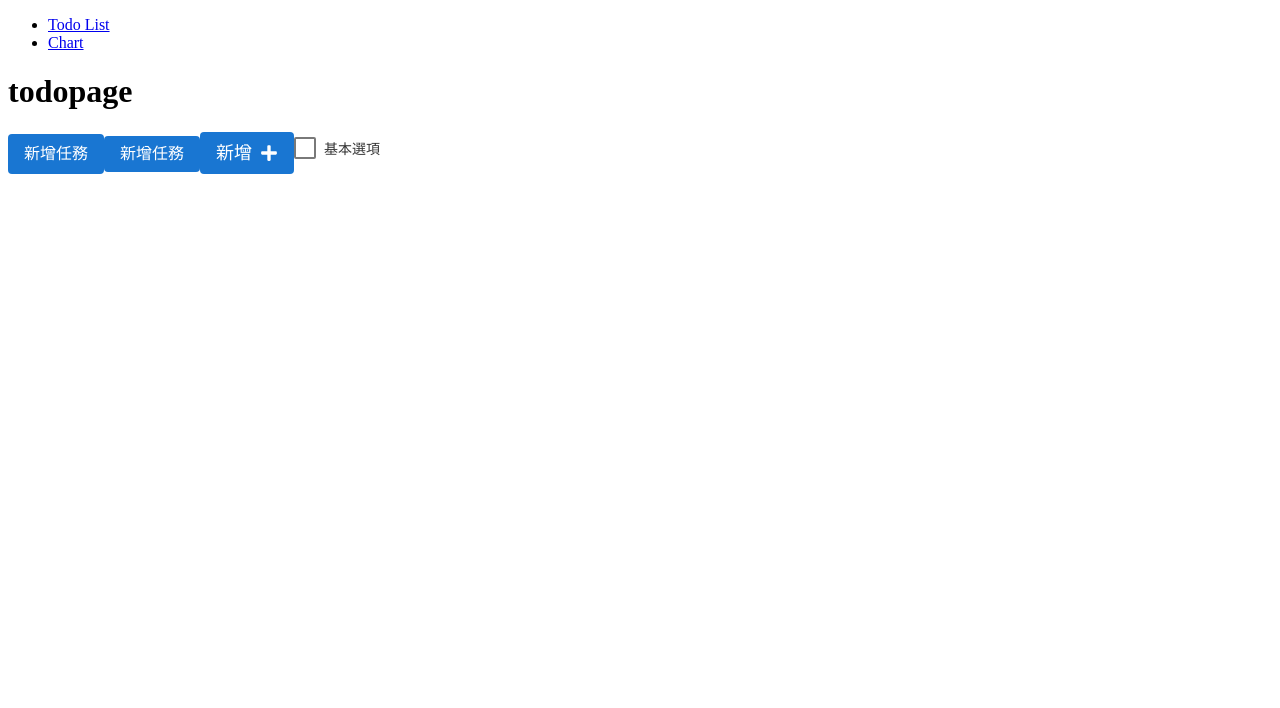
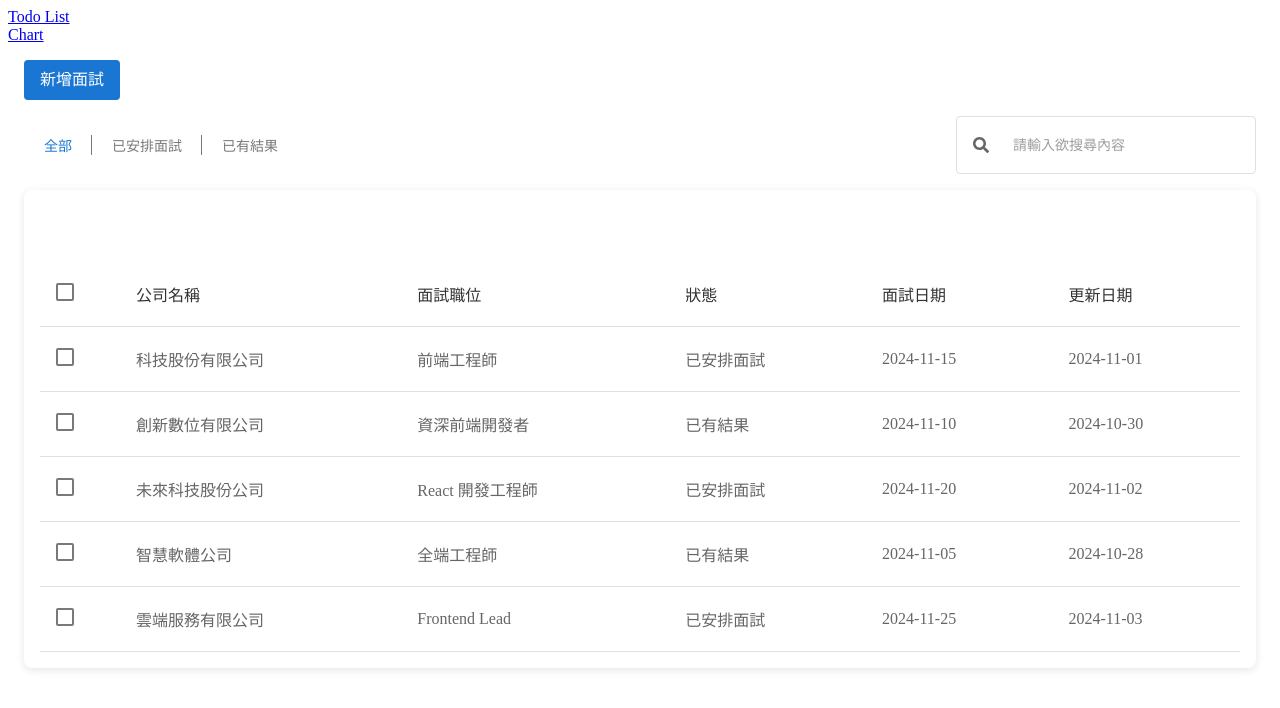
Before and after one commit to dio-chu/React-interview-todo-list, a React (Vite) app: page / in a window 1280 px wide. Shown: the top 708 px of the page. Built offline with nearby package versions, Linux system fonts and the light colour scheme.

Commit message:
feat:切版，調整scss

```diff
--- a/src/App.jsx
+++ b/src/App.jsx
@@ -5,27 +5,21 @@ import ChartPage from "./pages/ChartPage";
 function App() {
   return (
     <Router>
-      <div className="container mx-auto px-4">
-        <nav className="mb-4 p-4 border-b">
-          <ul className="flex space-x-4">
-            <li>
+      <div>
         <Link to="/" className="hover:text-blue-500">
           Todo List
         </Link>
-            </li>
-            <li>
+      </div>
+      <div>
         <Link to="/chart" className="hover:text-blue-500">
           Chart
         </Link>
-            </li>
-          </ul>
-        </nav>
+      </div>
 
       <Routes>
         <Route path="/" element={<TodoPage />} />
         <Route path="/chart" element={<ChartPage />} />
       </Routes>
-      </div>
     </Router>
   );
 }
--- a/src/components/styles/DButton.scss
+++ b/src/components/styles/DButton.scss
@@ -14,41 +14,55 @@
   gap: 8px;
   padding: 0 16px;
 
-  &:hover:not(#{$root}--disabled) {
-    background-color: darken(#1976d2, 10%);
+  &:hover {
+    background-color: #1165b9;
   }
 
-  &--size {
-    &-small {
-      font-size: 0.875rem;
-      min-height: 30px;
-    }
-
-    &-medium {
-      font-size: 1rem;
-      min-height: 36px;
-    }
-
-    &-large {
-      font-size: 1.125rem;
-      min-height: 42px;
-    }
-  }
-
+  // 組合 size 和 density
   &--density {
     &-default {
-      padding-top: 4px;
-      padding-bottom: 4px;
+      &#{$root}--size-small {
+        height: 32px;
+        font-size: 14px;
+      }
+      &#{$root}--size-medium {
+        height: 40px;
+        font-size: 16px;
+      }
+      &#{$root}--size-large {
+        height: 48px;
+        font-size: 18px;
+      }
     }
 
     &-comfortable {
-      padding-top: 12px;
-      padding-bottom: 12px;
+      &#{$root}--size-small {
+        height: 28px;
+        font-size: 13px;
+      }
+      &#{$root}--size-medium {
+        height: 36px;
+        font-size: 15px;
+      }
+      &#{$root}--size-large {
+        height: 44px;
+        font-size: 17px;
+      }
     }
 
     &-compact {
-      padding-top: 0px;
-      padding-bottom: 0px;
+      &#{$root}--size-small {
+        height: 24px;
+        font-size: 12px;
+      }
+      &#{$root}--size-medium {
+        height: 32px;
+        font-size: 14px;
+      }
+      &#{$root}--size-large {
+        height: 40px;
+        font-size: 16px;
+      }
     }
   }
 
@@ -65,6 +79,6 @@
   &__icon {
     display: inline-flex;
     align-items: center;
-    font-size: 1em;
+    font-size: inherit; // 讓圖標繼承按鈕的字體大小
   }
 }
--- a/src/components/styles/DDataTable.scss
+++ b/src/components/styles/DDataTable.scss
@@ -11,7 +11,7 @@
 
   th,
   td {
-    padding: 12px 16px;
+    padding: 20px 16px;
     text-align: left;
     border-bottom: 1px solid #e0e0e0;
   }
--- a/src/components/styles/DSelect.scss
+++ b/src/components/styles/DSelect.scss
@@ -11,6 +11,30 @@
     transition: color 0.3s;
     color: #797979;
     background-color: transparent;
+    position: relative;
+    overflow: hidden;
+
+    &::before {
+      content: "";
+      position: absolute;
+      top: 50%;
+      left: 50%;
+      width: 0;
+      height: 0;
+      background: rgba(25, 118, 210, 0.2);
+      border-radius: 50%;
+      transform: translate(-50%, -50%);
+      transition: width 0.6s ease-out, height 0.6s ease-out,
+        opacity 0.6s ease-out;
+      opacity: 0;
+      pointer-events: none;
+    }
+
+    &:active::before {
+      width: 300px;
+      height: 300px;
+      opacity: 1;
+    }
 
     &:not(:last-child) {
       position: relative;
@@ -28,11 +52,24 @@
 
     &--selected {
       color: #1976d2;
+
+      &:active::before {
+        background: rgba(25, 118, 210, 0.3);
+      }
     }
 
     &:hover {
       color: #176bc0;
-      background-color: darken(#f0f8ff, 1%);
+
+      background-color: #fbfdff;
     }
   }
 }
+
+@keyframes ripple {
+  to {
+    width: 300px;
+    height: 300px;
+    opacity: 0;
+  }
+}
--- /dev/null
+++ b/src/constants/interviewStatus.js
@@ -0,0 +1,23 @@
+export const INTERVIEW_STATUS = {
+  ALL: "all",
+  SCHEDULED: "scheduled",
+  COMPLETED: "completed",
+};
+
+export const INTERVIEW_STATUS_OPTIONS = [
+  {
+    id: "1",
+    value: INTERVIEW_STATUS.ALL,
+    label: "全部",
+  },
+  {
+    id: "2",
+    value: INTERVIEW_STATUS.SCHEDULED,
+    label: "已安排面試",
+  },
+  {
+    id: "3",
+    value: INTERVIEW_STATUS.COMPLETED,
+    label: "已有結果",
+  },
+];
--- /dev/null
+++ b/src/constants/mockInterviews.js
@@ -0,0 +1,50 @@
+export const MOCK_INTERVIEWS = [
+  {
+    id: "1",
+    companyName: "科技股份有限公司",
+    position: "前端工程師",
+    status: "scheduled",
+    interviewDate: "2024-11-15",
+    updateDate: "2024-11-01",
+  },
+  {
+    id: "2",
+    companyName: "創新數位有限公司",
+    position: "資深前端開發者",
+    status: "completed",
+    interviewDate: "2024-11-10",
+    updateDate: "2024-10-30",
+  },
+  {
+    id: "3",
+    companyName: "未來科技股份公司",
+    position: "React 開發工程師",
+    status: "scheduled",
+    interviewDate: "2024-11-20",
+    updateDate: "2024-11-02",
+  },
+  {
+    id: "4",
+    companyName: "智慧軟體公司",
+    position: "全端工程師",
+    status: "completed",
+    interviewDate: "2024-11-05",
+    updateDate: "2024-10-28",
+  },
+  {
+    id: "5",
+    companyName: "雲端服務有限公司",
+    position: "Frontend Lead",
+    status: "scheduled",
+    interviewDate: "2024-11-25",
+    updateDate: "2024-11-03",
+  },
+];
+
+export const TABLE_HEADERS = [
+  { key: "companyName", title: "公司名稱" },
+  { key: "position", title: "面試職位" },
+  { key: "status", title: "狀態" },
+  { key: "interviewDate", title: "面試日期" },
+  { key: "updateDate", title: "更新日期" },
+];
--- a/src/pages/TodoPage.jsx
+++ b/src/pages/TodoPage.jsx
@@ -4,30 +4,119 @@ import { useState } from "react";
 // component
 import DButton from "../components/DButton";
 import DCheckbox from "../components/DCheckbox";
-import { FaPlus } from "react-icons/fa";
+import DSelect from "../components/DSelect";
+import DTextField from "../components/DTextField";
+import DDataTable from "../components/DDataTable";
+
+import {
+  INTERVIEW_STATUS,
+  INTERVIEW_STATUS_OPTIONS,
+} from "../constants/interviewStatus";
+import { MOCK_INTERVIEWS, TABLE_HEADERS } from "../constants/mockInterviews";
+
+import "./styles/TodoPage.scss";
+import { FaPlus, FaSearch, FaTrash } from "react-icons/fa";
 
 const TodoPage = () => {
-  const handleClick = () => {
-    console.log("Button clicked!");
+  const [selectedStatus, setSelectedStatus] = useState(INTERVIEW_STATUS.ALL);
+  const [searchText, setSearchText] = useState("");
+  const [selectedItems, setSelectedItems] = useState(new Set());
+
+  const handleNewInterview = () => {
+    console.log("New interview button clicked!");
   };
 
-  const [isChecked, setIsChecked] = useState(false);
-  const handleCheckboxChange = (checked) => {
-    setIsChecked(checked);
-    console.log("Checkbox value changed:", checked);
+  const handleStatusChange = (value) => {
+    setSelectedStatus(value);
   };
+
+  const handleSearchChange = (e) => {
+    setSearchText(e.target.value);
+  };
+
+  const handleHeaderCheckboxChange = (checked) => {
+    if (checked) {
+      setSelectedItems(new Set(MOCK_INTERVIEWS.map((item) => item.id)));
+    } else {
+      setSelectedItems(new Set());
+    }
+  };
+
+  const handleItemCheckboxChange = (checked, item) => {
+    const newSelected = new Set(selectedItems);
+    if (checked) {
+      newSelected.add(item.id);
+    } else {
+      newSelected.delete(item.id);
+    }
+    setSelectedItems(newSelected);
+  };
+
+  const handleDelete = () => {
+    console.log("Delete selected items:", Array.from(selectedItems));
+  };
+
+  const renderCell = (key, item) => {
+    if (key === "status") {
+      const statusMap = {
+        [INTERVIEW_STATUS.SCHEDULED]: "已安排面試",
+        [INTERVIEW_STATUS.COMPLETED]: "已有結果",
+      };
+      return statusMap[item[key]] || item[key];
+    }
+    return item[key];
+  };
+
+  const searchIcon = <FaSearch style={{ color: "#666", fontSize: "16px" }} />;
+
   return (
-    <div>
-      <h1>todopage</h1>
+    <div className="todo-page">
+      <div className="todo-page__header">
+        <DButton
+          label="新增面試"
+          onClick={handleNewInterview}
+          startIcon={<FaPlus />}
+        />
+      </div>
 
-      <DButton label="新增任務" density="comfortable" onClick={handleClick} />
-      <DButton label="新增任務" onClick={handleClick} />
-      <DButton label="新增" appendIcon={<FaPlus />} size="large" />
-      <DCheckbox
-        isChecked={isChecked}
-        onChange={handleCheckboxChange}
-        label="基本選項"
-      />
+      <div className="todo-page__filters">
+        <DSelect
+          options={INTERVIEW_STATUS_OPTIONS}
+          selectedValue={selectedStatus}
+          onChange={handleStatusChange}
+        />
+        <DTextField
+          value={searchText}
+          onChange={handleSearchChange}
+          prependInnerIcon={searchIcon}
+          placeholder="請輸入欲搜尋內容"
+          width="300px"
+        />
+      </div>
+
+      <div className="todo-page__table-wrapper">
+        <div className="todo-page__table-actions">
+          {selectedItems.size > 0 && (
+            <DButton
+              label="刪除"
+              onClick={handleDelete}
+              density="compact"
+              startIcon={<FaTrash />}
+              variant="error"
+            />
+          )}
+        </div>
+        <DDataTable
+          headers={TABLE_HEADERS}
+          items={MOCK_INTERVIEWS}
+          showCheckbox={true}
+          onHeaderCheckboxChange={handleHeaderCheckboxChange}
+          onItemCheckboxChange={handleItemCheckboxChange}
+          renderCell={renderCell}
+          isHeaderChecked={selectedItems.size === MOCK_INTERVIEWS.length}
+          getIsItemChecked={(item) => selectedItems.has(item.id)}
+        />
+      </div>
     </div>
   );
 };
--- /dev/null
+++ b/src/pages/styles/TodoPage.scss
@@ -0,0 +1,35 @@
+.todo-page {
+  padding: 16px;
+
+  &__header {
+    margin-bottom: 16px;
+    display: flex;
+    align-items: center;
+    gap: 8px;
+  }
+
+  &__filters {
+    margin-bottom: 16px;
+    display: flex;
+    justify-content: space-between;
+    align-items: center;
+  }
+
+  &__table-wrapper {
+    background-color: #ffffff;
+    border-radius: 8px;
+    box-shadow: 0 2px 8px rgba(0, 0, 0, 0.1);
+    padding: 16px;
+  }
+
+  &__table-actions {
+    min-height: 40px;
+    margin-bottom: 16px;
+    display: flex;
+    align-items: center;
+  }
+
+  &__table-container {
+    margin-top: 16px;
+  }
+}
```
Lines whose indentation alone changed are shown as unchanged.
